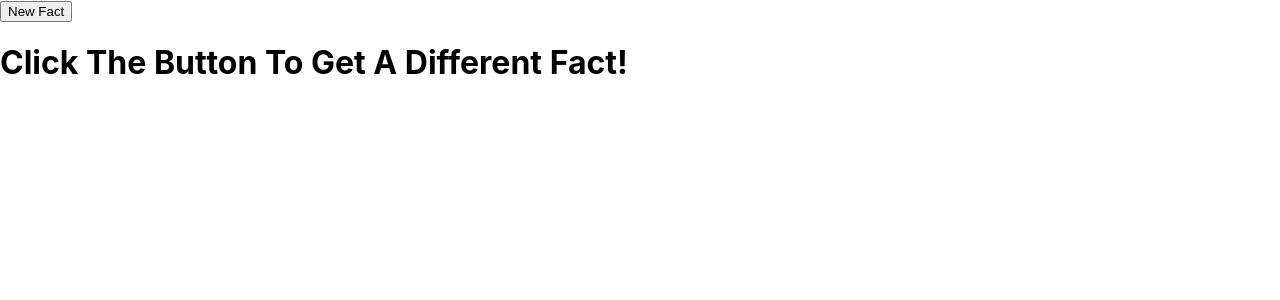
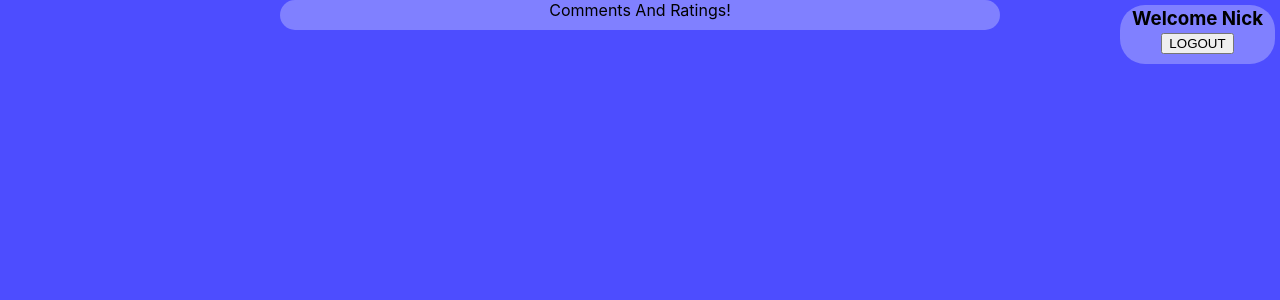
Before and after one commit to NickkciN7/Random-Movie-Displayer, a React (Create React App) app: page / in a window 1280 px wide. Shown: the top 300 px of the page. Built offline with nearby package versions, Linux system fonts and the light colour scheme.

Commit message:
Got the starter code to work with my project now, I can use react on a specific route

```diff
--- a/src/App.css
+++ b/src/App.css
@@ -1,38 +1,77 @@
-.App {
-  text-align: center;
+body {
+  background-color: #4d4dff;
+  text-align: center; /*center div inside*/
 }
 
-.App-logo {
-  height: 40vmin;
-  pointer-events: none;
+.center_div {
+  display: inline-block;
+  text-align: center; /*center stuff inside*/
+  background-color: #8080ff;
+  padding-left: 10px; /*create padding between walls of div and the contents of the div*/
+  padding-right: 10px;
+  padding-bottom: 10px;
+  border-radius: 25px; /*rounded corners*/
+  width: 700px;
 }
 
-@media (prefers-reduced-motion: no-preference) {
-  .App-logo {
-    animation: App-logo-spin infinite 20s linear;
-  }
+.error_color {
+  background-color: green;
 }
 
-.App-header {
-  background-color: #282c34;
-  min-height: 100vh;
-  display: flex;
-  flex-direction: column;
-  align-items: center;
-  justify-content: center;
-  font-size: calc(10px + 2vmin);
-  color: white;
+.red {
+  color: red;
 }
 
-.App-link {
-  color: #61dafb;
+.comment_div {
+  border-radius: 25px;
+  padding-left: 5px;
+  padding-right: 5px;
+  padding-bottom: 10px;
+  padding-top: 10px;
+  border-style: groove;
+  border-width: 2px;
+  border-color: #4d4dff;
+  position: relative;
+  width: 95%;
+  height: 100px;
 }
 
-@keyframes App-logo-spin {
-  from {
-    transform: rotate(0deg);
-  }
-  to {
-    transform: rotate(360deg);
-  }
+.top_left {
+  /* position: absolute;
+  top: 3%;
+  left: 3%; */
+  float: left;
+  text-align: left;
+  font-size: 0.65em;
+  font: bold;
 }
+
+.comment_text_div {
+  clear: both;
+  overflow: auto;
+  height: 50%;
+}
+
+.smallhr {
+  width: 25%;
+}
+
+.small_margin {
+  margin: 2px;
+}
+
+.tagline_margin {
+  margin-top: 0px;
+}
+
+.welcome {
+  position: fixed;
+  top: 5px;
+  right: 5px;
+  text-align: center; /*center stuff inside*/
+  background-color: #8080ff;
+  padding-left: 10px; /*create padding between walls of div and the contents of the div*/
+  padding-right: 10px;
+  padding-bottom: 10px;
+  border-radius: 25px; /*rounded corners*/
+}
--- a/src/App.js
+++ b/src/App.js
@@ -1,62 +1,26 @@
+import './App.css';
 import { useDebugValue, useState } from "react";
 
-function App() {
-  const [currentFact, setCurrentFact] = useState("Click The Button To Get A Different Fact!");
-
-  function handleClick() {
-    fetch('/returnFact').then(response => response.json()).then(data => setCurrentFact(data["fact"]));
-  }
-
+function CommentsAndRatingsPage() {
   return (
     <div>
-      <button onClick={handleClick} >New Fact</button>
-      <h1>{currentFact}</h1>
+      <div className="center_div">
+        Comments And Ratings!
+      </div>
+      <Welcome />
     </div>
-  );
+  )
 }
 
-export default App;
+function Welcome() {
+  return (
+    <div class="welcome">
+      <h3 class="small_margin">Welcome Nick</h3>
+      <form method="POST" action="/logout">
+        <input type="submit" value="LOGOUT" name="submit"></input>
+      </form>
+    </div>
+  )
+}
 
-
-
-
-// undestanding fetch and Promise
-
-// -fetch returns a Promise
-// -fetch code:
-// new_fetch = fetch('/returnFact')
-//       .then(response => response.json())
-//       .then(data)
-
-// -a different example promise https://medium.com/swlh/understanding-promises-in-javascript-e55511e38134
-
-// function makePromise(partyPromise) {
-//   return new Promise(function (resolve, reject) {
-//      setTimeout(() => {
-//          if (partyPromise) {
-//              resolve("I given party to friends");
-//          } else {
-//              reject("I am not given party to friends");
-//          }
-//      }, 5 * 1000);
-//   });
-//  }
-
-//  let partyPromise = makePromise(true);
-//  partyPromise
-//      .then(success => console.log(success))
-//      .catch(reason => console.log(reason))
-//      .finally(() => console.log("Friends are ready for party !"));
-
-// -resolve(stuff_here) in the example above seems to just return whatever stuff_here is
-//     -so the resolve() in the code for fetch probably similarly "returns a promise that resolves with a Response object.", as
-//     stated in the link provided about fetch in the hw7 instructions
-// -The .then() method takes up to two arguments; the first
-// argument is a callback function for the resolved case of the promise, and
-// the second argument is a callback function for the rejected case.
-//     -in this example and in the fetch code used, only the first is supplied
-// -response => response.json() in the fetch example and success => console.log(success) in the other
-// example are Arrow function expressions https://developer.mozilla.org/en-US/docs/Web/JavaScript/Reference/Functions/Arrow_functions
-// so they're anonymous functions with 1 argument, response in the fetch example and success in the other
-//     -these are the "callback function for the resolved case of the promise" talked about above
-// -the 2nd then for fetch is because there is "a second promise that resolves with the result of parsing the response body text as JSON."
+export default CommentsAndRatingsPage;
```
Also changed, not shown: templates/mainpage.html (renamed from templates/index.html), 1 other file (tests, documents, lock files or other folders).
